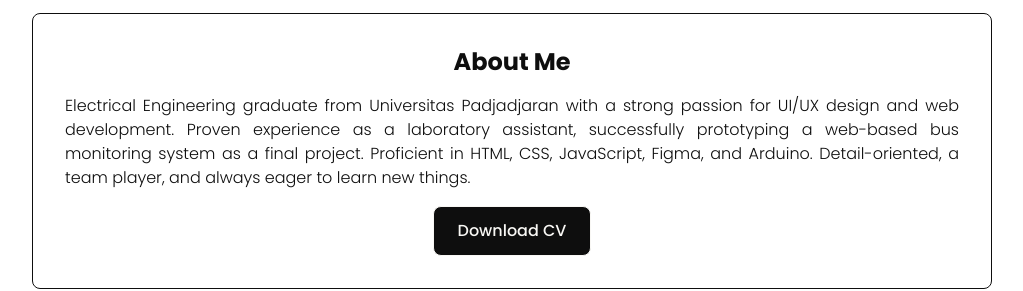
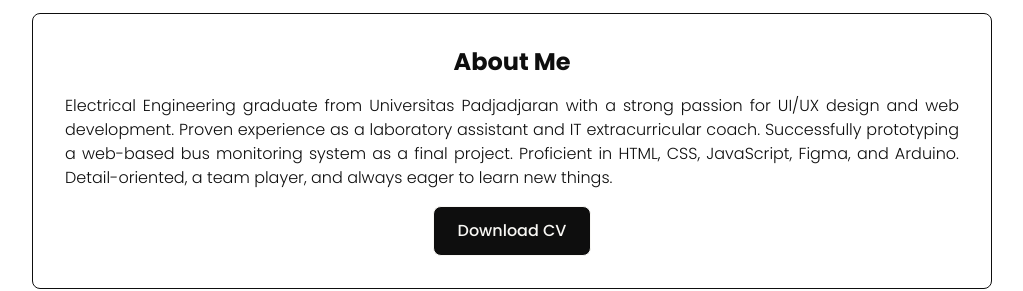
Before and after one commit to terjunnpayung/mywebsite, a website: page index.html in a window 1280 px wide. Shown: the part 532-823 px from the top of the page, without its empty margins (128-1151 px from the left). Drawn offline with Linux system fonts and the light colour scheme.

Commit message:
repair anything that must be repair

```diff
--- a/index.html
+++ b/index.html
@@ -97,11 +97,10 @@
                     <p class="text-2xl font-bold text-main-color dark:text-sec-color text-balance">About Me</p>
                     <p class="text-sm font-light text-justify text-main-color dark:text-sec-color md:text-base">
                         Electrical Engineering graduate from Universitas Padjadjaran with a strong passion for UI/UX
-                        design
-                        and web development. Proven experience as a laboratory assistant, successfully prototyping a
-                        web-based bus monitoring system as a final project. Proficient in HTML, CSS, JavaScript, Figma,
-                        and
-                        Arduino. Detail-oriented, a team player, and always eager to learn new things.</p>
+                        design and web development. Proven experience as a laboratory assistant and IT extracurricular
+                        coach. Successfully prototyping a web-based bus monitoring system as a final project. Proficient
+                        in HTML, CSS, JavaScript, Figma, and Arduino. Detail-oriented, a team player, and always eager
+                        to learn new things.</p>
                     <a class="px-6 py-3 text-sm font-medium text-center duration-300 border rounded-lg text-sec-color bg-main-color hover:bg-transparent hover:border-main-color hover:text-main-color hover:duration-300 md:text-base dark:text-main-color dark:bg-sec-color dark:hover:bg-transparent dark:hover:border-sec-color dark:hover:text-sec-color"
                         href="https://drive.google.com/file/d/1OzHOEtrhjIT-xQjImntxhbWQoannX_zV/view?usp=sharing"
                         target="_blank">Download CV</a>
--- a/src/input.css
+++ b/src/input.css
@@ -10,5 +10,11 @@
     --color-main-color: #0E0E0E;
     --color-sec-color: #F8F7F4;
 
+    --animate-rotating: rotating 10s ease-in-out infinite;
 
+    @keyframes rotating {
+        to {
+            transform: rotate(360deg);
+        }
+    }
 }
```
Also changed, not shown: dist/output.css.
